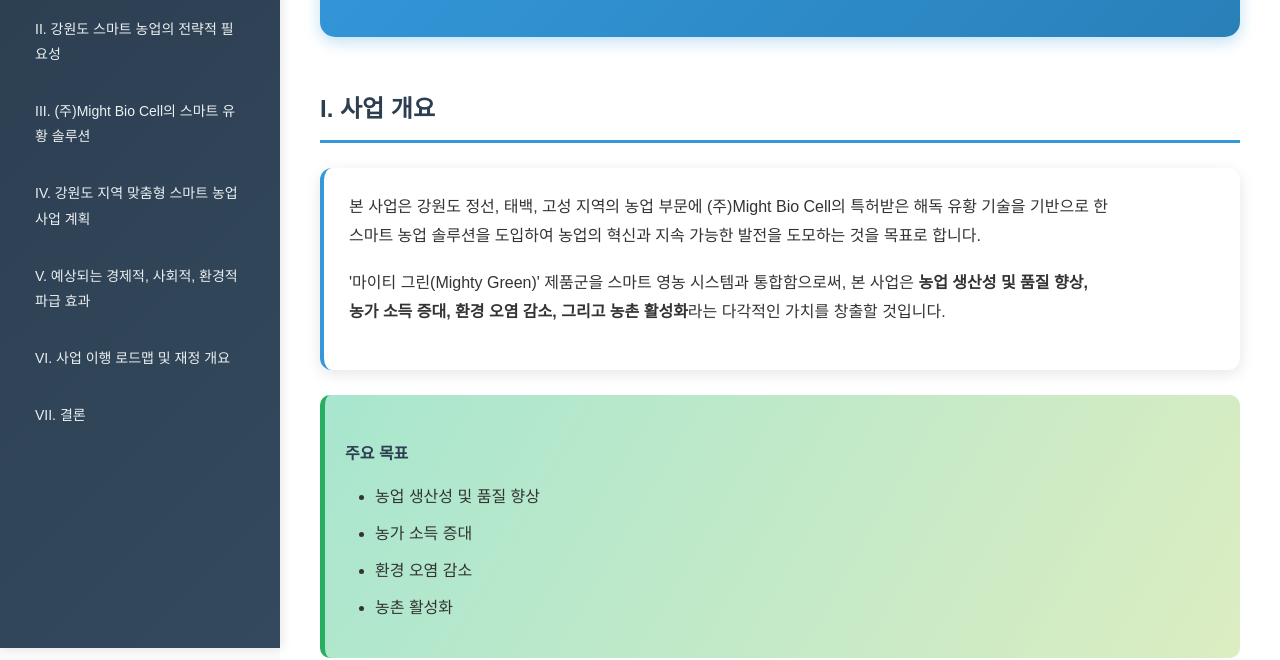
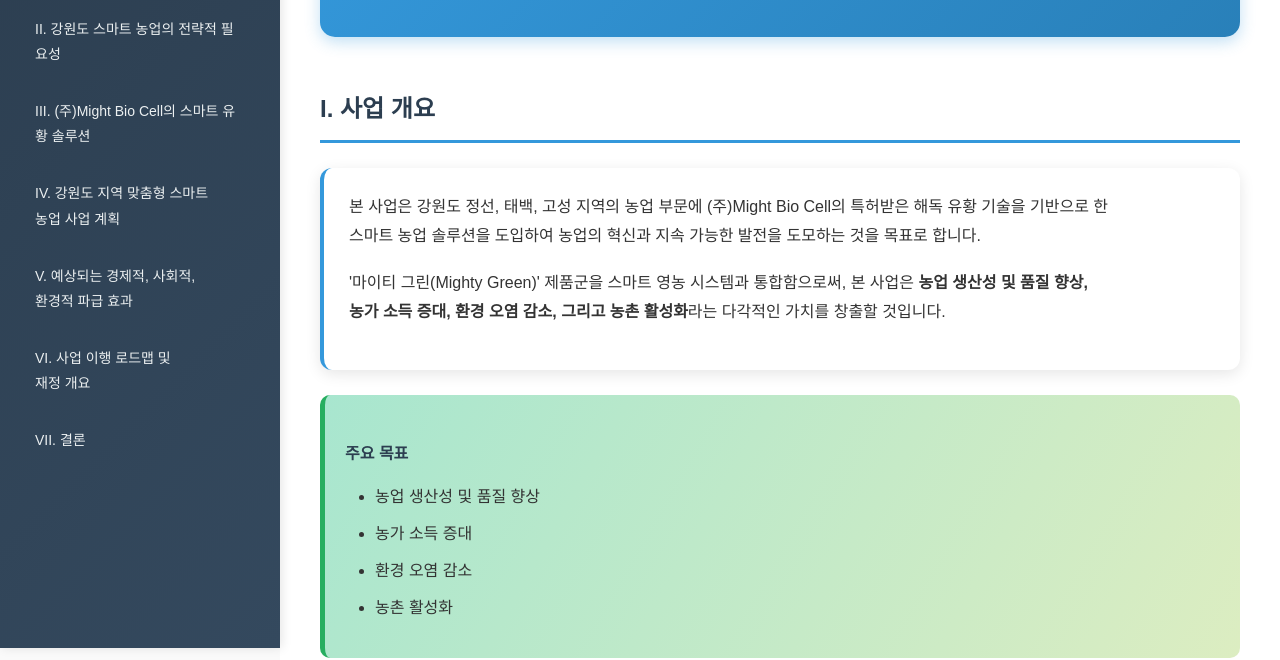
Before and after one commit to hjyeagle/kangwon-smartfarm, a plain HTML site: page index.html in a window 1280 px wide. Shown: the part 152-812 px from the top of the page. Drawn offline with Linux system fonts and the light colour scheme.

Commit message:
Update index.html

```diff
--- a/index.html
+++ b/index.html
@@ -281,9 +281,9 @@
                 <li><a href="#section1">I. 사업 개요</a></li>
                 <li><a href="#section2">II. 강원도 스마트 농업의 전략적 필요성</a></li>
                 <li><a href="#section3">III. (주)Might Bio Cell의 스마트 유황 솔루션</a></li>
-                <li><a href="#section4">IV. 강원도 지역 맞춤형 스마트 농업 사업 계획</a></li>
-                <li><a href="#section5">V. 예상되는 경제적, 사회적, 환경적 파급 효과</a></li>
-                <li><a href="#section6">VI. 사업 이행 로드맵 및 재정 개요</a></li>
+                <li><a href="#section4">IV. 강원도 지역 맞춤형 스마트 <br>농업 사업 계획</a></li>
+                <li><a href="#section5">V. 예상되는 경제적, 사회적, <br>환경적 파급 효과</a></li>
+                <li><a href="#section6">VI. 사업 이행 로드맵 및 <br>재정 개요</a></li>
                 <li><a href="#section7">VII. 결론</a></li>
             </ul>
         </nav>
@@ -522,7 +522,7 @@
                 <div class="card">
                     <h4>구체적인 적용 전략</h4>
                     <ul>
-                        <li><strong>작물 품질 및 생산성 향상:</strong> 정선의 특산물(황기, 사과, 곤드레 등)에 마이티 그린 오가닉을 적용하여 수확량, 품질,   영양 성분을 향상</li>
+                        <li><strong>작물 품질 및 생산성 향상:</strong> 정선의 특산물(황기, 사과, 곤드레 등)에 마이티 그린 오가닉을 적용하여 수확량, 품질, <br>영양 성분을 향상</li>
                         <li><strong>축산 생산성 증대:</strong> 정선 한우 농가에 마이티 그린 플러스를 도입하여 '프리미엄 유황 한우' 브랜드 창출</li>
                         <li><strong>노동력 및 용수 관리:</strong> 스마트팜 모듈과 통합하여 농업 운영의 효율성 증대</li>
                     </ul>
```
